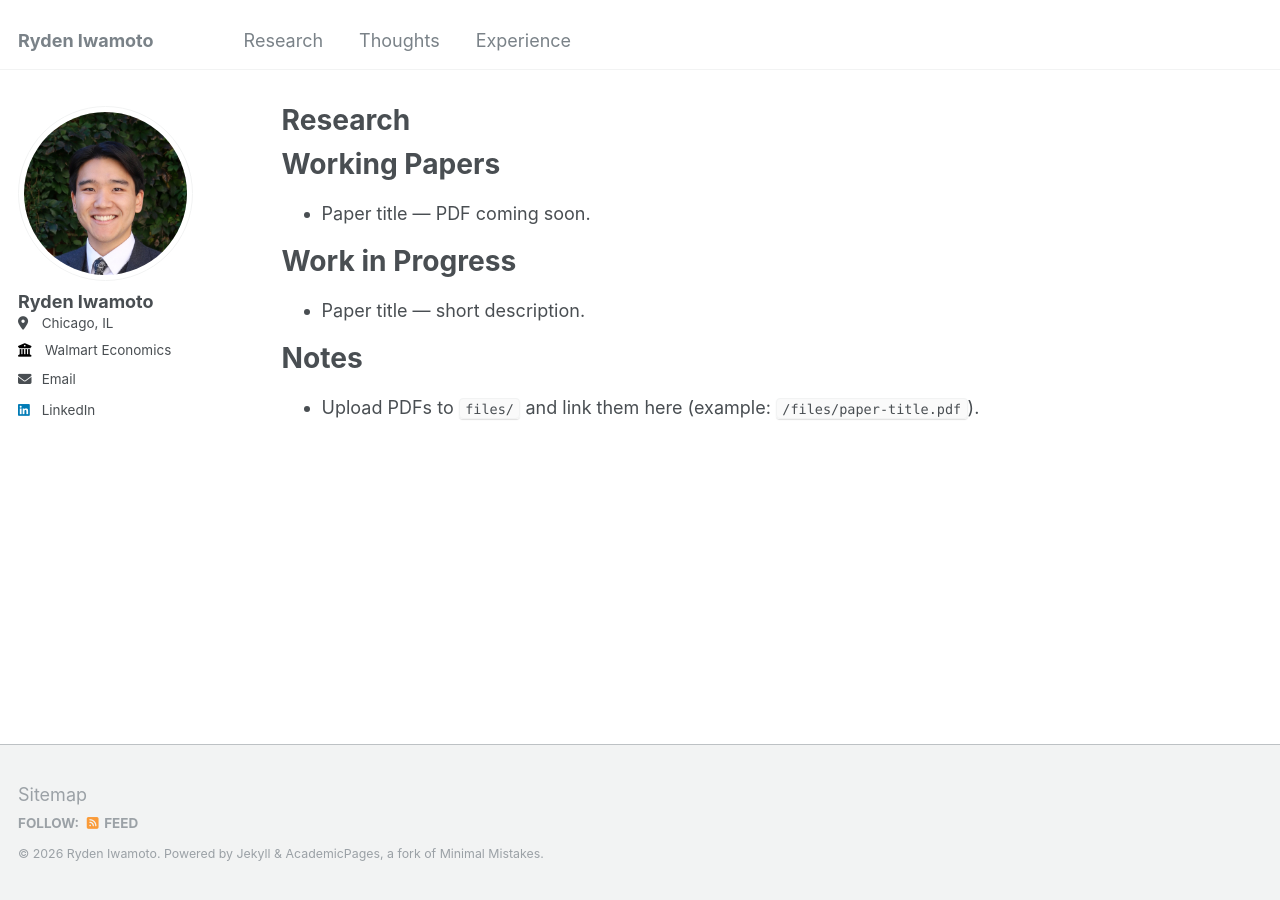
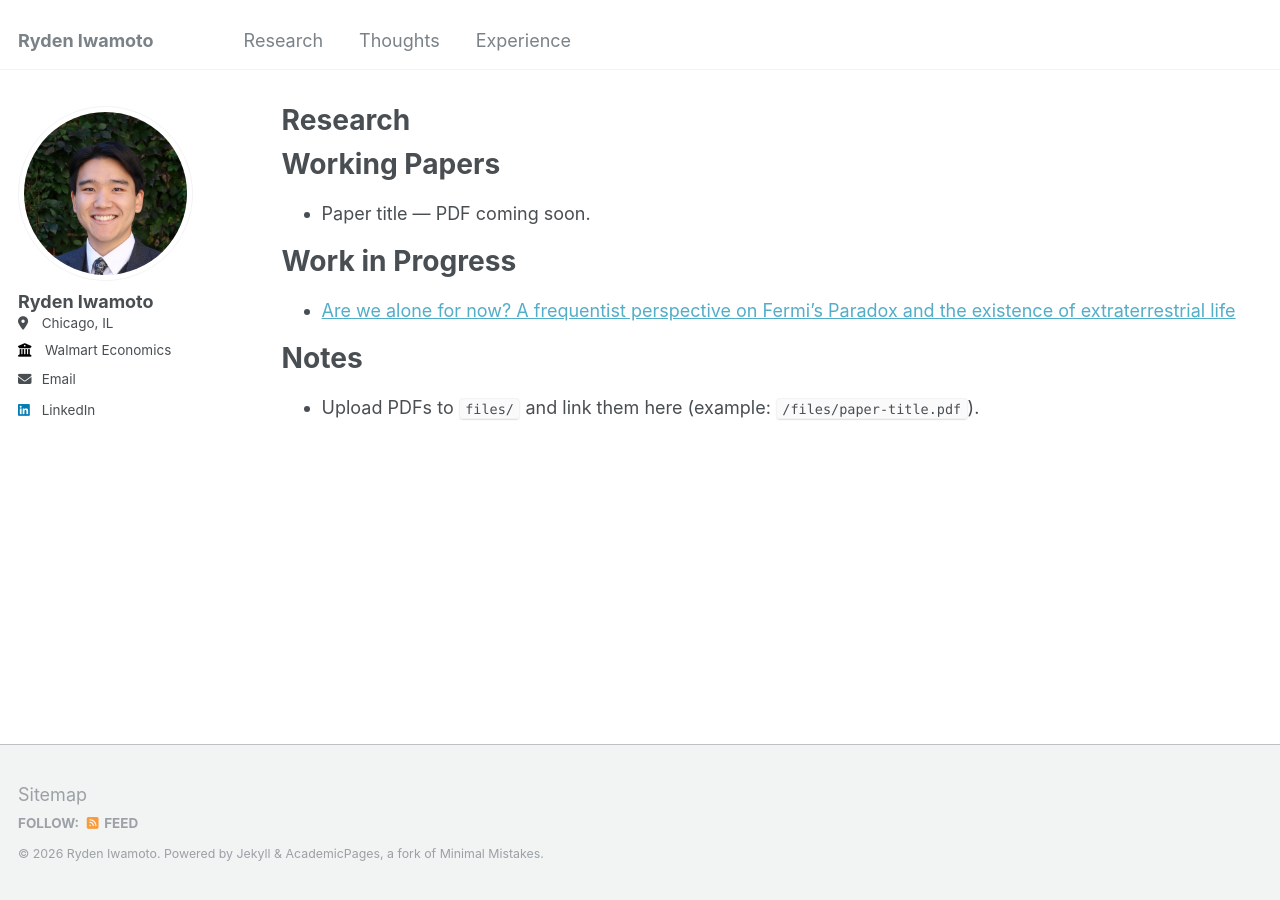
Before and after one commit to rydeniwamoto/rydeniwamoto.github.io, a Jekyll site: the page built from _pages/research.md, in a window 1280 px wide. Built offline with Jekyll 4.4.1, drawn with Linux system fonts in a browser that asks for light colours.

Commit message:
Add work-in-progress paper PDF

```diff
--- a/_pages/research.md
+++ b/_pages/research.md
@@ -11,7 +11,7 @@ Working Papers
 
 Work in Progress
 ======
-* Paper title — short description.
+* [Are we alone for now? A frequentist perspective on Fermi's Paradox and the existence of extraterrestrial life](/files/are-we-alone-for-now.pdf)
 
 Notes
 ======
```
Also changed, not shown: 1 other file.
